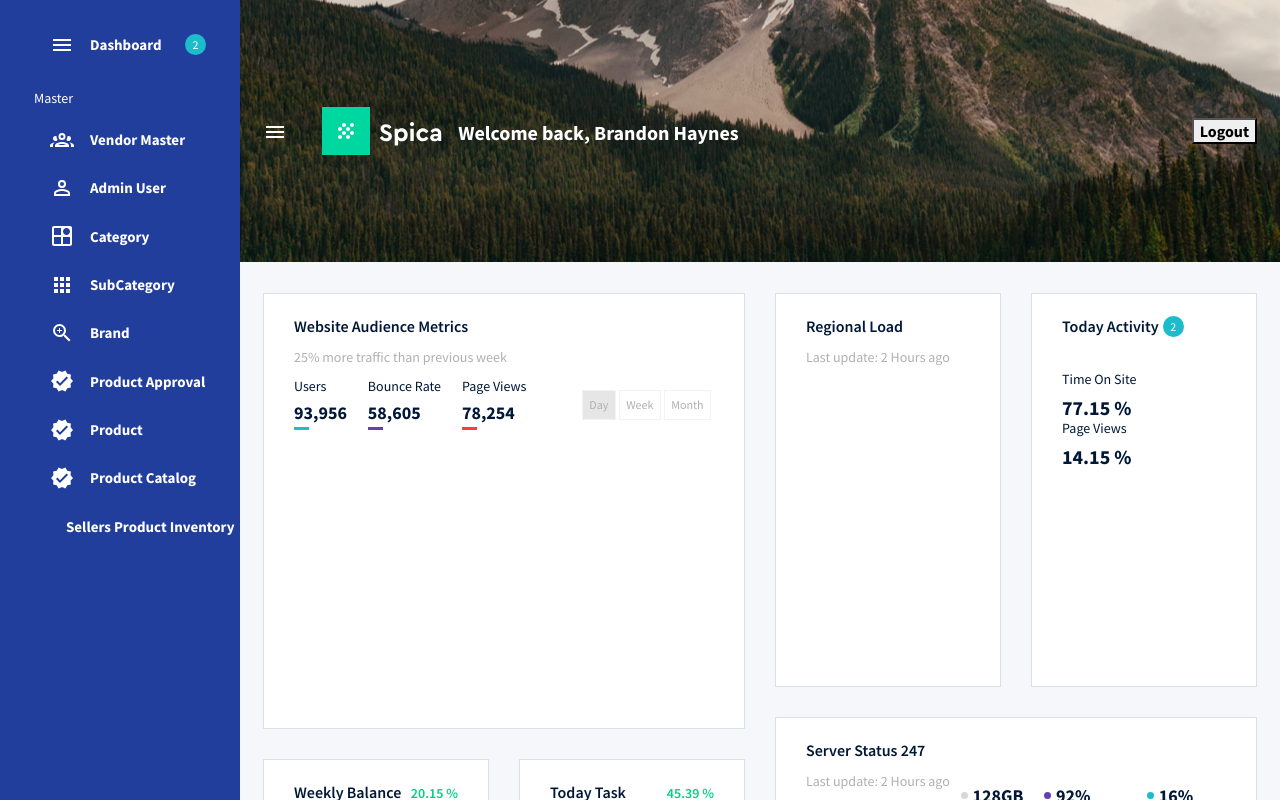
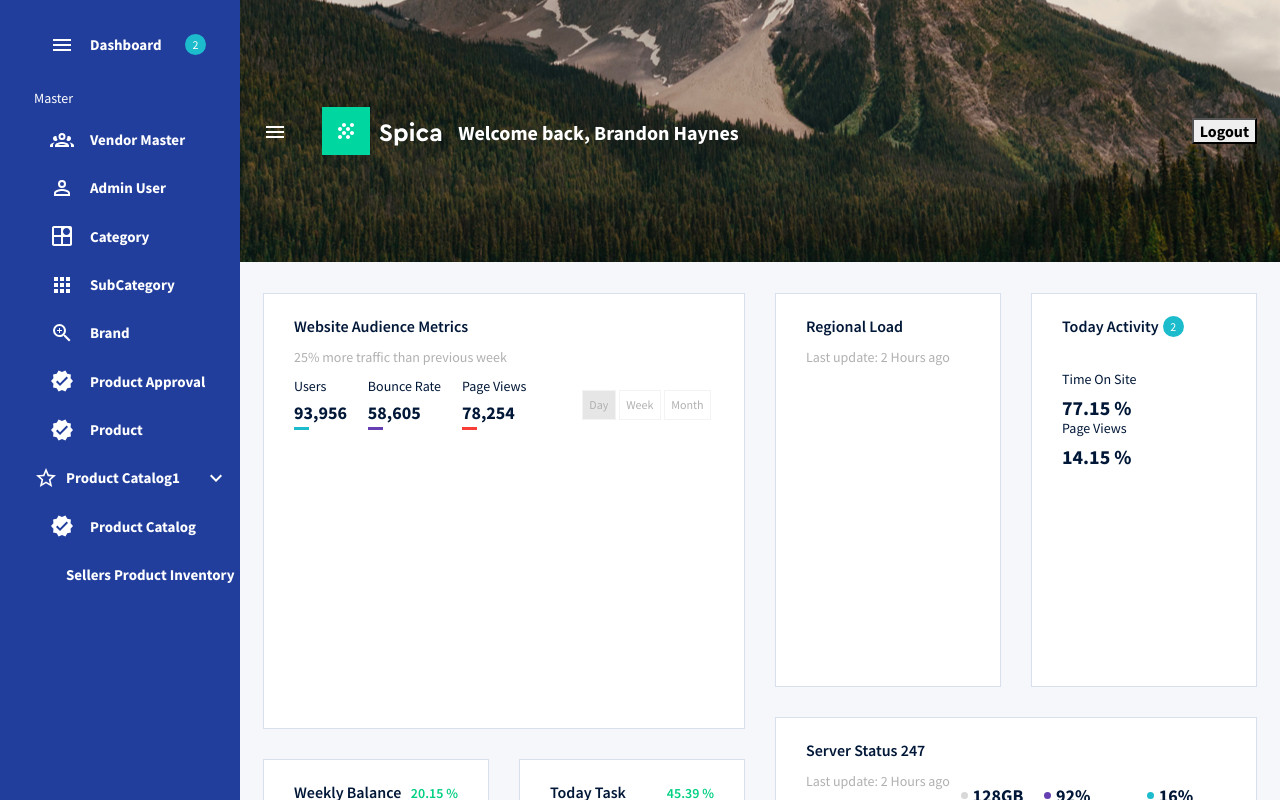
Before and after one commit to apachiwebtech/ecommerce, a React (Create React App) app: page /webapp in a window 1280 px wide. Shown: the top 800 px of the page. Built offline with nearby package versions, Linux system fonts and the light colour scheme; sample sign-in values are in the browser's storage.

Commit message:
nav collapse

```diff
--- a/src/AdminComponent/Header.js
+++ b/src/AdminComponent/Header.js
@@ -4,7 +4,15 @@ import Icon from '@mdi/react';
 import { mdiApps, mdiCheckDecagram, mdiLandPlotsCircle, mdiMagnifyPlusOutline, mdiMenu } from '@mdi/js';
 import { mdiAccountGroupOutline } from '@mdi/js';
 import { mdiAccountOutline } from '@mdi/js'
+import { ExpandLess, ExpandMore, StarBorder } from '@mui/icons-material';
+import { Collapse } from '@mui/material';
 const Header = () => {
+
+  const [open, setOpen] = React.useState(false);
+
+  const handleClick = () => {
+    setOpen(!open);
+  };
 
   return (
     <nav className="sidebar sidebar-offcanvas" id="sidebar">
@@ -77,6 +85,23 @@ const Header = () => {
           </Link>
         </li>
 
+        <li className="nav-item" onClick={handleClick}>
+          <Link className="nav-link" to='/webapp/product_catalog1'>
+          <StarBorder />
+            {/* <Icon path={mdiCheckDecagram} size={1} className='mx-3' /> */}
+            <span className="menu-title mx-2">Product Catalog1</span>
+            {open ? <ExpandLess className='mx-3' /> : <ExpandMore className='mx-3'/>}
+          </Link>
+        </li>
+        <Collapse in={open} timeout="auto" unmountOnExit>
+          <li className="nav-item">
+            <Link className="nav-link" to='/webapp/product_catalog'>
+              <Icon path={mdiCheckDecagram} size={1} className='mx-3' />
+              <span className="menu-title">item1</span>
+            </Link>
+          </li>
+        </Collapse>
+
         <li className="nav-item">
           <Link className="nav-link" to='/webapp/product_catalog'>
             <Icon path={mdiCheckDecagram} size={1} className='mx-3' />
--- /dev/null
+++ b/src/AdminComponent/Product_Catalog1.js
@@ -0,0 +1,9 @@
+import React from 'react'
+
+function Product_Catalog1() {
+  return (
+    <div>Product_Catalog1</div>
+  )
+}
+
+export default Product_Catalog1
--- a/src/App.js
+++ b/src/App.js
@@ -16,6 +16,7 @@ import DashBoard from './MainComponent/DashBoard';
 import Product from './AdminComponent/Product';
 import Product_Catalog from './AdminComponent/Product_Catalog';
 import Sellers_Product_Inventory from './AdminComponent/Sellers_Product_Inventory';
+import Product_Catalog1 from './AdminComponent/Product_Catalog1';
 const Router = createBrowserRouter([
   {
     path: '/weblog',
@@ -69,6 +70,11 @@ const Router = createBrowserRouter([
       {
         path: '/webapp/product',
         element: <Product />
+      },
+
+      {
+        path: '/webapp/product_catalog1',
+        element: <Product_Catalog1 />
       },
 
       {
```
